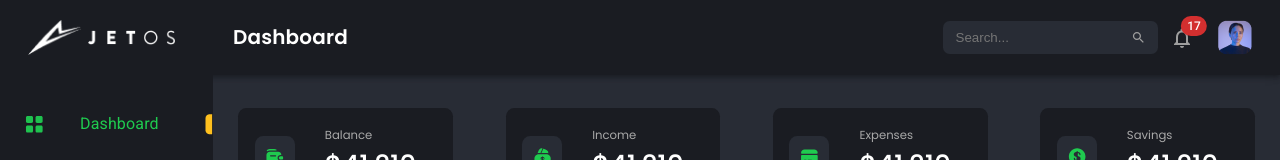
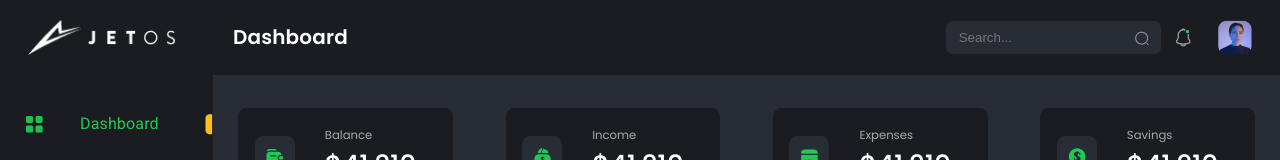
Before and after one commit to HuyTran0996/avianjet-test-tran-vi-quang-huy, a React (Create React App) app: page / in a window 1280 px wide. Shown: the top 160 px of the page. Built offline with nearby package versions, Linux system fonts and the light colour scheme.

Commit message:
use bell-with-green-dot if count=0, turn off box-shadow for header, gap:10px for totalCard

```diff
--- a/src/components/Header.js
+++ b/src/components/Header.js
@@ -12,7 +12,6 @@ import {
   Menu,
 } from "@mui/material";
 
-import SearchIcon from "@mui/icons-material/Search";
 import AccountCircle from "@mui/icons-material/AccountCircle";
 import MoreIcon from "@mui/icons-material/MoreVert";
 import NotificationsNoneOutlinedIcon from "@mui/icons-material/NotificationsNoneOutlined";
@@ -21,6 +20,9 @@ import "../styles/Header.scss";
 import logo from "../images/logo.png";
 import jetos from "../images/jetos.png";
 import user from "../images/user.png";
+import searchIcon from "../images/searchIcon.png";
+import Notification from "../images/Notification.png";
+
 import SidebarSmallScreen from "./sidebar/SidebarSmallScreen";
 
 export default function Header() {
@@ -29,6 +31,7 @@ export default function Header() {
   const [anchorEl, setAnchorEl] = React.useState(null);
   const [mobileMoreAnchorEl, setMobileMoreAnchorEl] = React.useState(null);
   const [searchValue, setSearchValue] = React.useState("");
+  const [count, SetCount] = React.useState(0);
 
   const pageName = location.pathname.includes("transactions")
     ? "Transactions"
@@ -109,10 +112,16 @@ export default function Header() {
           aria-label="show 17 new notifications"
           color="inherit"
         >
-          <Badge badgeContent={17} color="error">
-            <NotificationsNoneOutlinedIcon />
-          </Badge>
+          {/* note: if count=0, use Notification, if count>0 use MUI Badge to show the count number */}
+          {count === 0 ? (
+            <img src={Notification} alt="greenDot" className="greenDot" />
+          ) : (
+            <Badge badgeContent={count} color="error">
+              <NotificationsNoneOutlinedIcon className="bellIcon" />
+            </Badge>
+          )}
         </IconButton>
+
         <p>Notifications</p>
       </MenuItem>
       <MenuItem onClick={handleProfileMenuOpen}>
@@ -129,6 +138,15 @@ export default function Header() {
       </MenuItem>
     </Menu>
   );
+
+  const handleSubmit = (e) => {
+    e.preventDefault();
+    if (searchValue.trim() === "") {
+      alert(`your input is empty`);
+    } else {
+      alert(`your input: ${searchValue}`);
+    }
+  };
 
   return (
     <Box sx={{ flexGrow: 1 }}>
@@ -186,15 +204,19 @@ export default function Header() {
           {/* right items */}
           <Box sx={{ display: "flex", alignItems: "center " }}>
             {/* search bar */}
-            <div className="searchBox">
+            {/* <div className="searchBox"> */}
+            <form onSubmit={handleSubmit} className="searchBox">
               <input
                 type="text"
                 placeholder="Search..."
                 value={searchValue}
                 onChange={(e) => setSearchValue(e.target.value)}
               />
-              <SearchIcon className="searchIcon" />
-            </div>
+              <button type="submit">
+                <img src={searchIcon} alt="searchIcon" className="searchIcon" />
+              </button>
+            </form>
+            {/* </div> */}
 
             <Box sx={{ flexGrow: 1 }} />
             <Box sx={{ display: { xs: "none", md: "flex" } }}>
@@ -203,9 +225,14 @@ export default function Header() {
                 aria-label="show 17 new notifications"
                 color="inherit"
               >
-                <Badge badgeContent={17} color="error">
-                  <NotificationsNoneOutlinedIcon className="bellIcon" />
-                </Badge>
+                {/* note: if count=0, use Notification, if count>0 use MUI Badge to show the count number */}
+                {count === 0 ? (
+                  <img src={Notification} alt="greenDot" className="greenDot" />
+                ) : (
+                  <Badge badgeContent={count} color="error">
+                    <NotificationsNoneOutlinedIcon className="bellIcon" />
+                  </Badge>
+                )}
               </IconButton>
               <IconButton
                 size="large"
--- a/src/styles/Dashboard.scss
+++ b/src/styles/Dashboard.scss
@@ -9,5 +9,6 @@
     display: flex;
     flex-wrap: wrap;
     justify-content: space-between;
+    gap: 10px;
   }
 }
--- a/src/styles/Header.scss
+++ b/src/styles/Header.scss
@@ -5,6 +5,7 @@
   justify-content: center;
   // note: MUI appbar padding: 0 24px
   padding: 23px 4px;
+  box-shadow: none !important;
   .logo {
     display: flex;
     align-items: center;
@@ -19,8 +20,8 @@
   .searchBox {
     display: flex;
     align-items: center;
-    width: 215px;
-    height: 33.3px;
+    width: 214.82px;
+    height: 33.31px;
     position: relative;
     background-color: $color-background;
     border-radius: 6.66px;
@@ -35,12 +36,22 @@
     input:focus {
       outline: none;
     }
-    .searchIcon {
+    button {
       position: absolute;
       right: 12.5px;
       color: $color-searchIcon;
       width: 15px;
       height: 15px;
+      padding: 0;
+      margin: 0;
+      cursor: pointer;
+      background-color: transparent;
+      border: none;
+      transition: 0.3s;
+      &:hover {
+        filter: invert(52%) sepia(77%) saturate(462%) hue-rotate(85deg)
+          brightness(103%) contrast(98%);
+      }
     }
   }
   .bellIcon {
```
Also changed, not shown: src/images/Notification.png (added), src/images/searchIcon.png (added).
